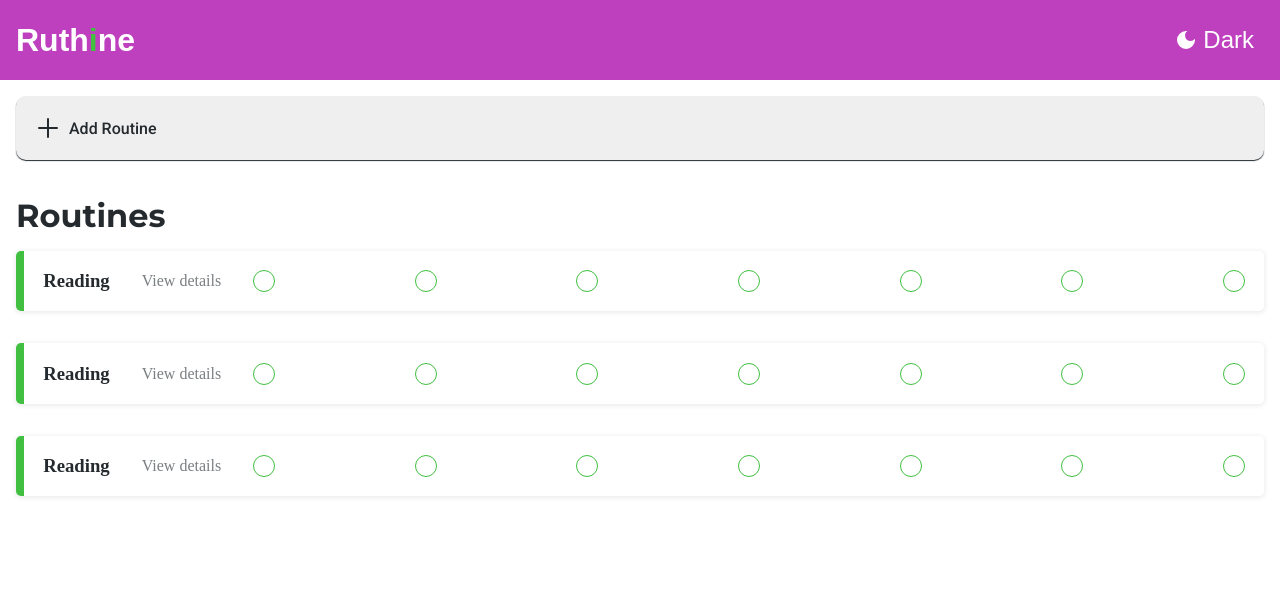
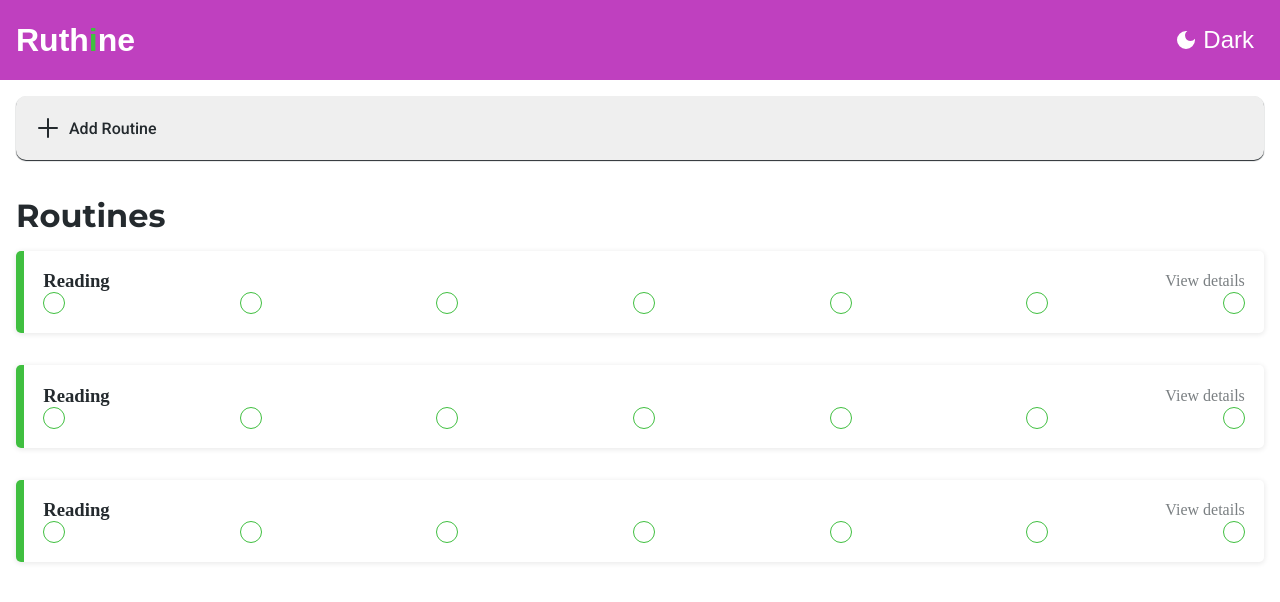
Before and after one commit to jephthahdominic/Consistensy, a React (Vite) app: page / in a window 1280 px wide. Shown: the top 602 px of the page. Built offline with nearby package versions, Linux system fonts and the light colour scheme; a web font is replaced by a local one.

Commit message:
removed the loading effect, created a success message modal component

```diff
--- a/src/components/Routine.jsx
+++ b/src/components/Routine.jsx
@@ -5,8 +5,10 @@ import { Link } from 'react-router-dom'
 export default function Routine() {
   return (
     <div className={styles.routine}>
-        <h3>Reading</h3>
-        <Link>View details</Link>
+        <header>
+          <h3>Reading</h3>
+          <Link>View details</Link>
+        </header>
         <div className={styles.tickers}>
             <input type="checkbox" />
             <input type="checkbox" />
--- a/src/components/Routine.module.css
+++ b/src/components/Routine.module.css
@@ -1,16 +1,18 @@
 .routine{
     width: 100%;
     text-decoration: none;
-    display: flex;
-    flex-wrap: wrap;
-    gap: 2rem;
-    align-items: center;
     padding: 1.2rem;
     border-radius: 5px;
     border-left: .5rem solid var(--color-brand--2);
     box-shadow: 0px 1px 5px 1px var(--color-light--2);
     font-family: manrope sans-serif;
     font-size: 1rem;
+}
+.routine header{
+    width: 100%;
+    display: flex;
+    justify-content: space-between;
+    align-items: center;
 }
 .routine a{
     color: inherit;
```
